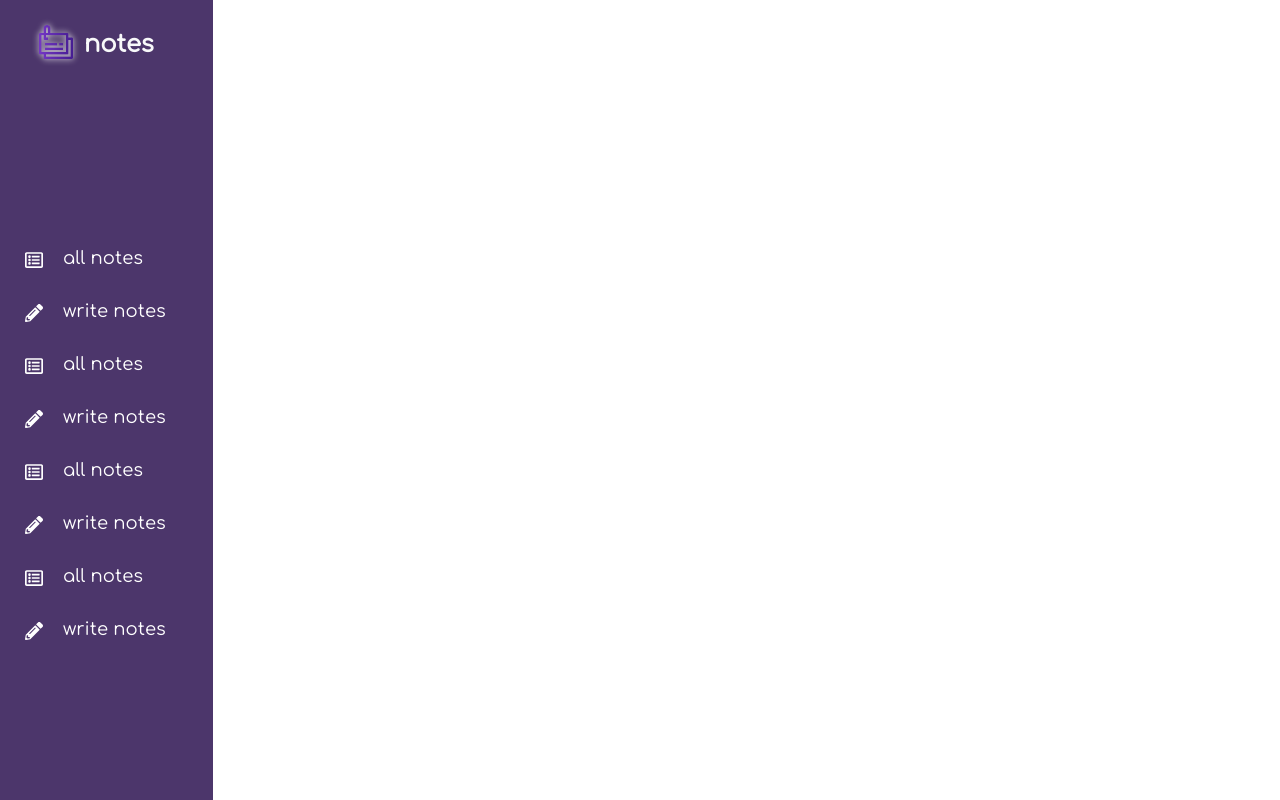
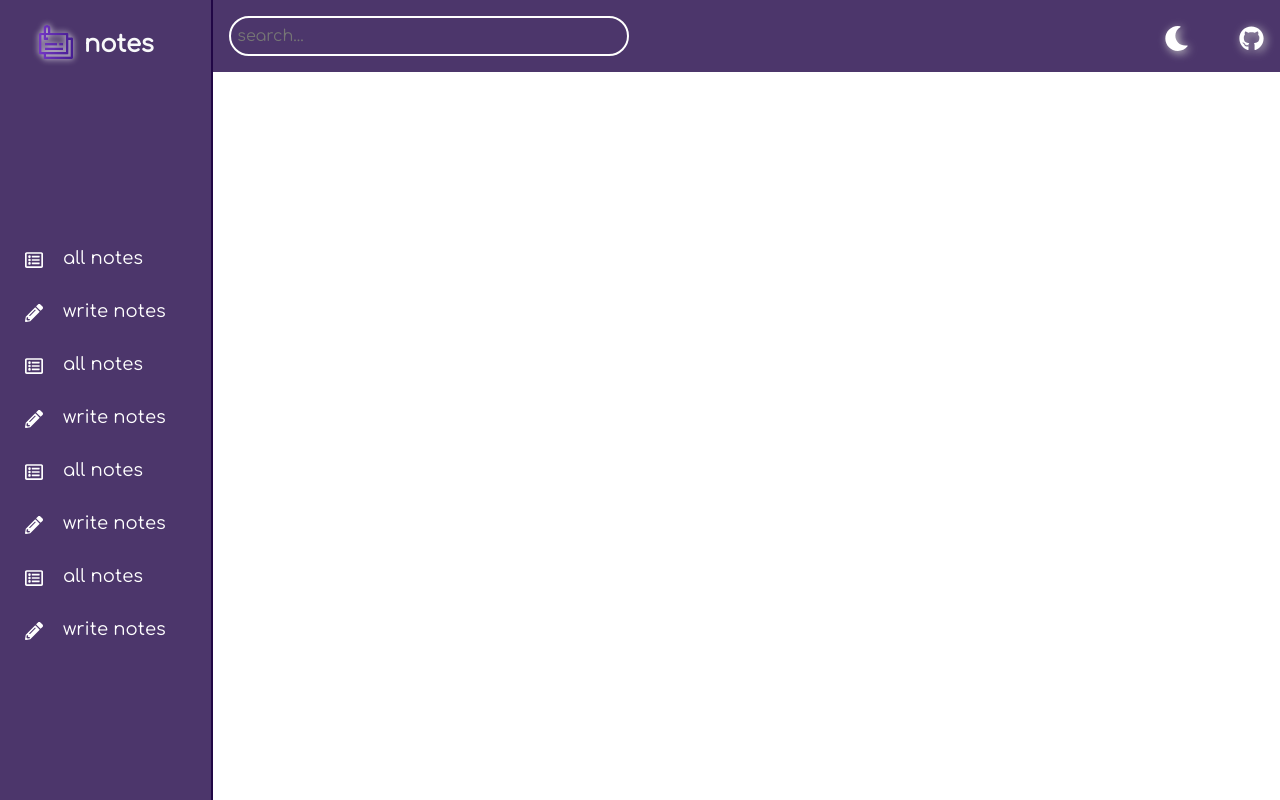
Before and after one commit to Masiha-mohammadpoor/note-app, a React (Create React App) app: page / in a window 1280 px wide. Built offline with nearby package versions, Linux system fonts and the light colour scheme.

Commit message:
created layout component

```diff
--- a/src/App.js
+++ b/src/App.js
@@ -1,14 +1,14 @@
 import Home from "./components/Home/Home";
 import Header from "./components/Header/Header";
 import Menu from "./components/Menu/Menu";
+import Layout from "./Layout/Layout";
 import {Routes , Route} from "react-router-dom";
 
 const App = () => {
     return (
         <>
             <Routes>
-                <Route path="/" element={<Menu/>}/>
-                {/* <Route path="/" element={<Home/>}/> */}
+                <Route path="/" element={<Layout/>}/>
             </Routes>
         </>
     );
--- /dev/null
+++ b/src/Layout/Layout.jsx
@@ -0,0 +1,22 @@
+import Header from "../components/Header/Header";
+import Menu from "../components/Menu/Menu";
+import Col from 'react-bootstrap/Col';
+
+
+const Layout = ({children}) => {
+
+    return (
+        <>
+            <Menu/>
+            <Header/>
+            <Col xs={10} className="main">
+                <main>
+
+                </main>
+            </Col>
+        </>
+    )
+
+}
+
+export default Layout;
--- a/src/components/Header/Header.jsx
+++ b/src/components/Header/Header.jsx
@@ -4,8 +4,9 @@ import { FaMoon, FaGithub } from "react-icons/fa";
 
 
 const Header = () => {
+
     return (
-        <Col xs={10} className="float-end">
+        <Col xs={10} className="float-end position-fixed end-0">
             <header className={`${styles.header} w-100 d-flex justify-content-between align-content-center p-3`}>
                 <input type="search" placeholder="search..." className={styles.searchBox} />
                 <div className={`d-flex justify-content-between align-items-center ${styles.options}`}>
@@ -15,6 +16,7 @@ const Header = () => {
             </header>
         </Col>
     );
+
 }
 
 export default Header;
--- a/src/components/Header/header.module.scss
+++ b/src/components/Header/header.module.scss
@@ -3,6 +3,8 @@
 
 .header {
     background-color: $mainC;
+    z-index:10;
+
 
     .searchBox {
         border: 2px solid #fff;
--- a/src/components/Menu/Menu.jsx
+++ b/src/components/Menu/Menu.jsx
@@ -5,7 +5,7 @@ import {FaRegListAlt , FaPencilAlt} from "react-icons/fa";
 
 const Menu = () => {
     return (
-        <Col xs={2} className="bg-info">
+        <Col xs={2} className="float-start position-fixed">
             <nav className={`${styles.nav} d-flex justify-content-between align-items-start flex-column`}>
                 <div className={`${styles.logoContainer} p-4`}>
                     <img src={Logo} alt="logo" className="w-25" />
--- a/src/components/Menu/menu.module.scss
+++ b/src/components/Menu/menu.module.scss
@@ -4,15 +4,16 @@
     font-family: comfortaa;
     background-color: $mainC;
     height: 100vh;
-
+    border-right : 2px solid #210746;
+    z-index:-1;
     .logoContainer {
         @include flex(center, center, row);
 
         img {
             margin-bottom: 15px;
             margin-right: 10px;
-            filter: drop-shadow(0px 0px 3px #fff)            ;
-            -webkit-filter: drop-shadow(0px 0px 3px #fff)            ;
+            filter: drop-shadow(0px 0px 3px #fff);
+            -webkit-filter: drop-shadow(0px 0px 3px #fff);
 }
     }
 
--- a/src/index.css
+++ b/src/index.css
@@ -6,6 +6,7 @@
 
 body{
     background-color: #f1f1f1;
+    overflow-x: hidden;
 }
 
 @font-face {
@@ -15,3 +16,17 @@ body{
     url("./assets/font/comfortaa/Comfortaa-Regular.woff") format("woff");
 
 }
+
+
+.main{
+    z-index: -1;
+    position : relative;
+    height:fit-content;
+    top : 70px;
+    left : 16.7%;
+    overflow:hidden;
+}
+
+.main main {
+    width: 100%;
+}
```
